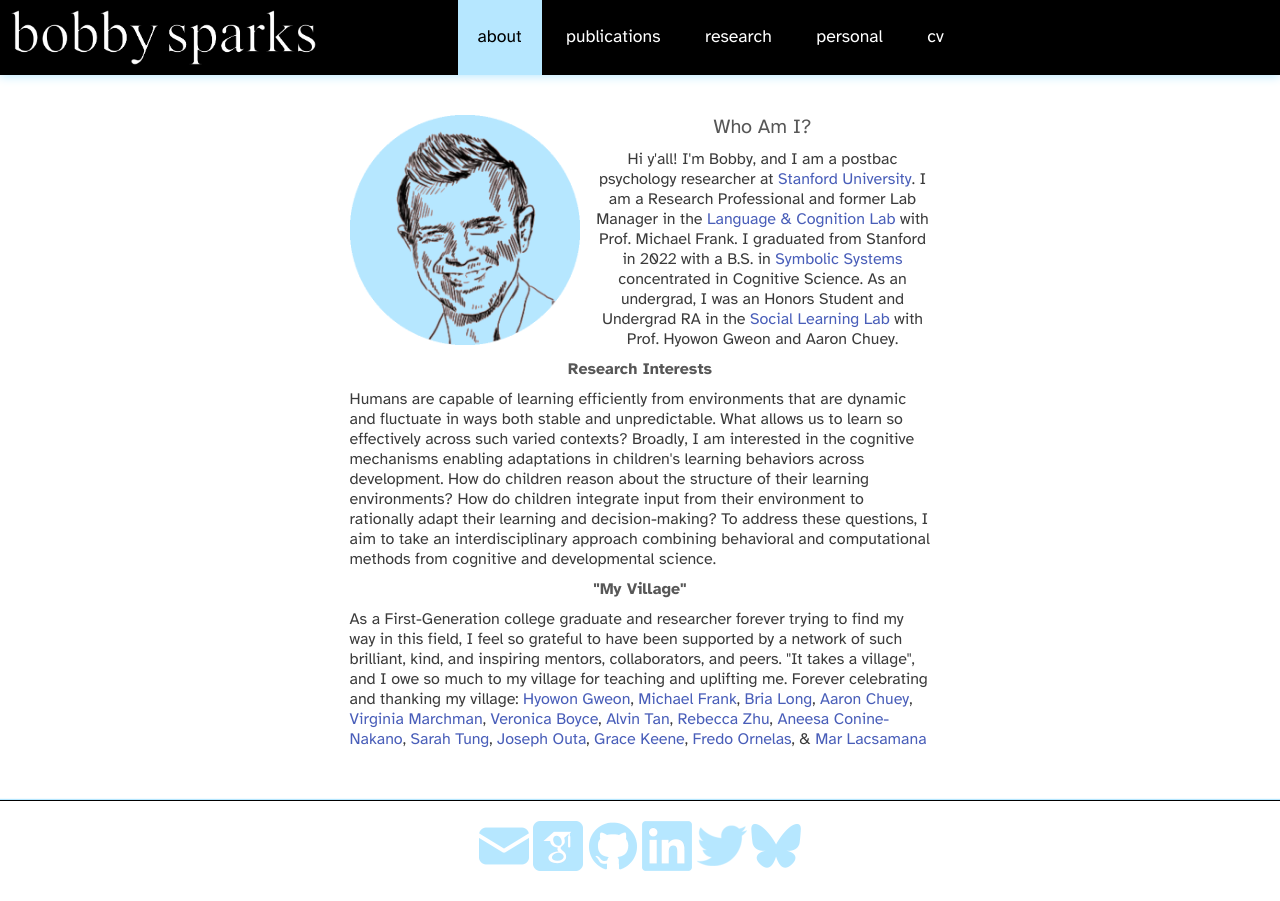
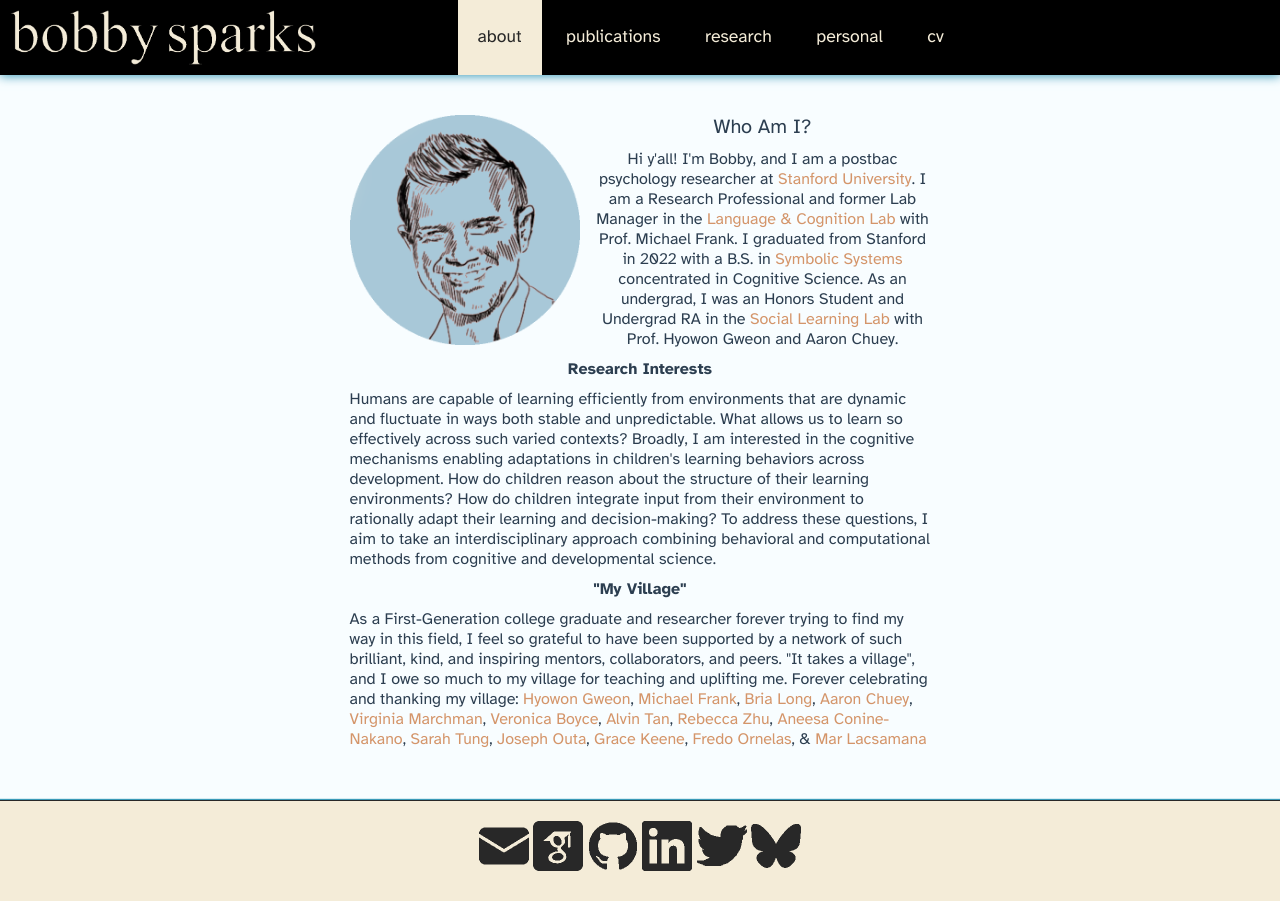
Before and after one commit to rbzsparks/rbzsparks.github.io, a Jekyll site: the page built from 00-index.md, in a window 1280 px wide. Built offline with Jekyll 4.4.1, drawn with Linux system fonts in a browser that asks for light colours; nearby versions of some CDN libraries.

Commit message:
updated css

```diff
--- a/_sass/_base.scss
+++ b/_sass/_base.scss
@@ -82,12 +82,12 @@
  */
 
 h1 {
-    color: #474747;
+    color: #282828;
     font-weight: 800;
 }
 
 h2, h3, h4, h5, h6 {
-    color: #575757;
+    color: #2C3E50;
     font-weight: 700;
 }
 
--- a/_sass/_layout.scss
+++ b/_sass/_layout.scss
@@ -6,7 +6,7 @@
     // Positioning context for the mobile navigation icon
     position: relative;
     background-color: rgb(0, 0, 0);
-    box-shadow: 0px 1px 10px #b6e7ff;
+    box-shadow: 0px 1px 10px #3a9ab8;
     //background-color: rgb(255, 219, 219);
     //box-shadow: 0px 1px 10px rgb(200, 234, 250);
     // box-shadow: 0px;
@@ -53,7 +53,7 @@
         display: inline-block;
 
         .page-link {
-            color: #ffffff;
+            color: #f4ecd8;
             font-size: $base-font-size*1.1;
             font-weight: normal;
             text-decoration: none;
@@ -61,7 +61,7 @@
 
             &:hover {
                 text-decoration: none;
-                color: #b6e7ff;
+                color: #3a9ab8;
                 // font-weight: bold;
             }
 
@@ -76,13 +76,13 @@
 
 
     .active {
-        background-color: #b6e7ff;
+        background-color: #f4ecd8;
         //background-color: #eedbff;
         .page-link {
-            color: #000000;
+            color: #282828;
             &:hover {
                 text-decoration: none;
-                color: #ffffff;
+                color: #3a9ab8;
                 // font-weight: bold;
             }
         }
@@ -154,8 +154,9 @@
  * Site footer
  */
 .site-footer {
-    border-top: 1px solid #000000;
-    box-shadow: 0px -1px 1px #b6e7ff;
+    border-top: 1px solid #282828;
+    box-shadow: 0px -1px 1px #3a9ab8;
+    background-color: #f4ecd8;
     padding: $spacing-unit 0;
 }
 
--- a/css/main.scss
+++ b/css/main.scss
@@ -44,16 +44,16 @@
 
 $spacing-unit:     20px;
 
-$text-color:       #3B3B3B;
-$background-color: #ffffff;
+$text-color:       #2c3e50;
+$background-color: #F8FDFF;
 $brand-color:      #39e22a;
 
 $grey-color:       #ffffff;
 $grey-color-light: lighten($grey-color, 40%);
 $grey-color-dark:  darken($grey-color, 25%);
 
-$link-color:		#495eb9;
-$active-link-color:	#8699eb;
+$link-color:		#d4956a;
+$active-link-color:	#3A9AB8;
 $navbar-color:		#ffffff;
 
 $on-palm:          1079px;
```
Also changed, not shown: images/GitHub.png, images/bluesky.png, images/doodle.png, images/googlescholar.png, images/linkedin.png, images/mail.png, images/old files/GitHub.png (added), images/old files/bluesky.png (added), images/old files/doodle.png (added), images/old files/googlescholar.png (added), images/old files/linkedin.png (added), images/old files/mail.png (added), images/old files/site_logo.png (added), images/old files/twitter.png (added), 2 more files.
